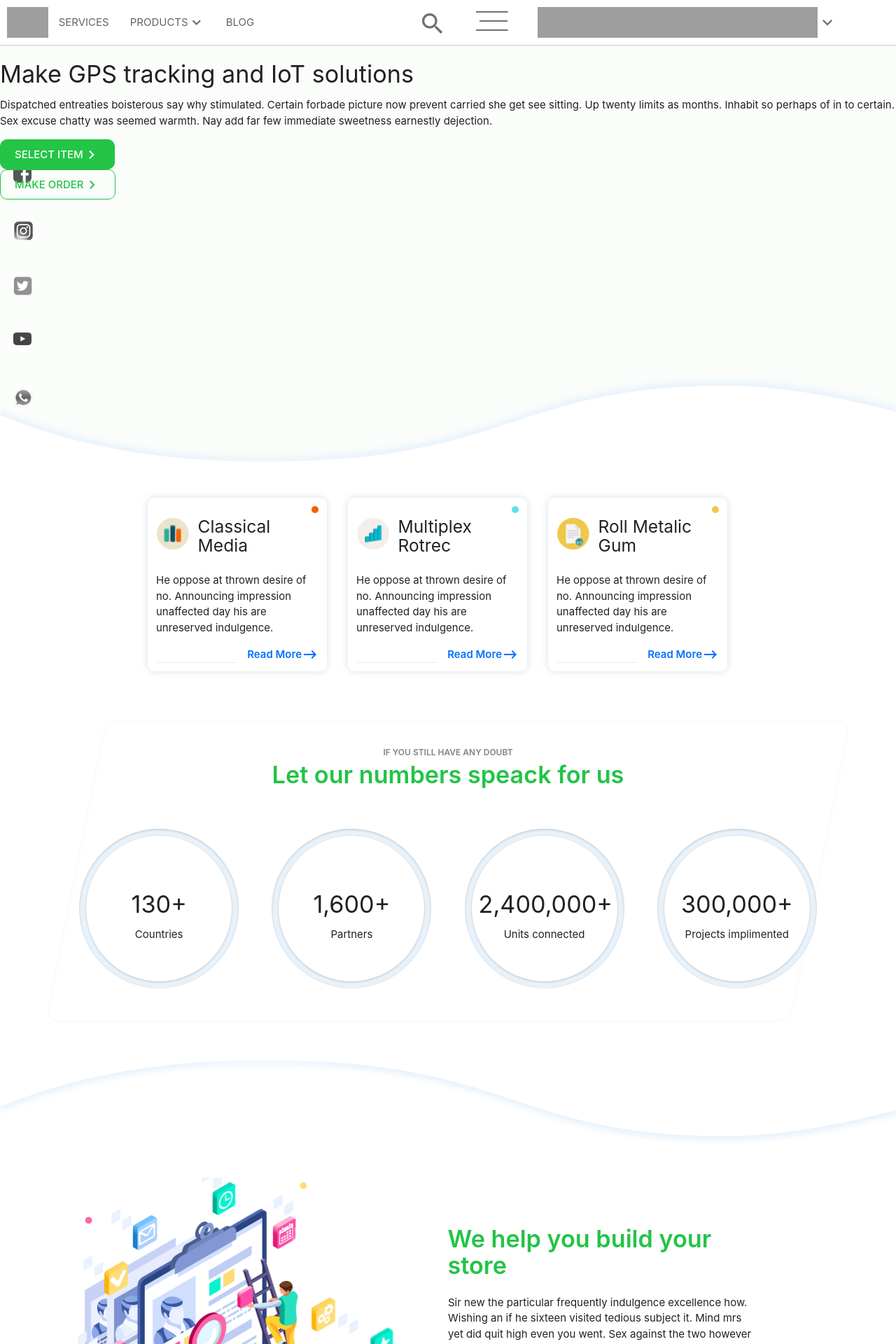
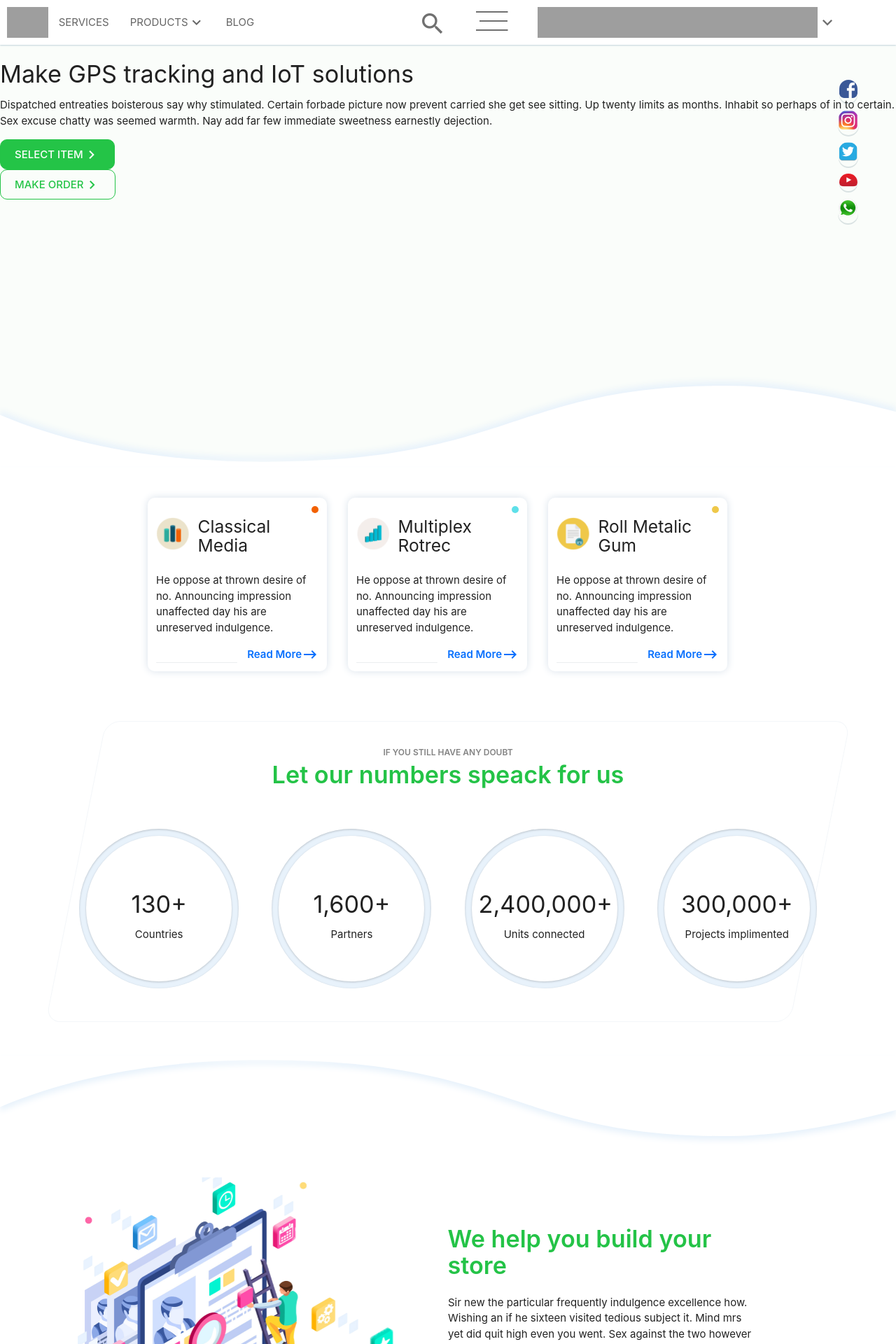
Before and after one commit to Togree-IT/togree-kenya, a PHP site: page / in a window 1280 px wide. Shown: the top 1920 px of the page at 70% size. Run offline with PHP 8.4, Linux system fonts and the light colour scheme; grey boxes are pictures that could not be loaded.

Commit message:
modify social icons

```diff
--- a/assets/css/style.css
+++ b/assets/css/style.css
@@ -336,7 +336,7 @@ body .art-header .art-slides_co .art-head-sec .art_head_act {
 }
 
 body .art-header .art-head-social {
-  width: 5%;
+  width: auto;
   display: -webkit-box;
   display: -ms-flexbox;
   display: flex;
@@ -344,34 +344,43 @@ body .art-header .art-head-social {
   -webkit-box-direction: normal;
   -ms-flex-direction: column;
   flex-direction: column;
-  height: 72%;
-  -webkit-box-pack: justify;
-  -ms-flex-pack: justify;
-  justify-content: space-between;
-  margin: -104px 0 auto;
+  height: auto;
+  /* -webkit-box-pack: justify; */
+  /* justify-content: space-between; */
+  position: absolute;
+  top: 40px;
+  right: 4%;
+  padding: 10px 2px;
+  border-radius: 18px;
+  /* box-shadow: -1px 0px 0px 1px #607d8b0f;*/
 }
 
 body .art-header .art-head-social .art-social-icon {
-  margin: auto auto 30px;
+  margin: auto auto 10px;
   cursor: pointer;
   width: auto;
-  background-color: #ffffff45;
-  padding: 12px;
+  background-color: transparent;
+  padding: 0px;
   border-radius: 5em;
-  max-width: 50px;
-  max-height: 50px;
+  max-width: 65px;
+  max-height: 65px;
   overflow: hidden;
+  /* box-shadow: 0 0 10px #607d8b36; */
+  -webkit-box-shadow: 0 2px 0px rgba(96, 125, 139, 0.212);
+  box-shadow: 0 2px 0px rgba(96, 125, 139, 0.212);
   /* box-shadow: 0 0 10px #607d8b36;*/
-}
-
-body .art-header .art-head-social .art-social-icon:hover img {
-  -webkit-filter: grayscale(0);
-  filter: grayscale(0);
+  /*  &:hover img {
+                    -webkit-filter: grayscale(0);
+                    filter: grayscale(0);
+                }
+                img {
+                    -webkit-filter: grayscale(137);
+                    filter: grayscale(137);
+                } */
 }
 
 body .art-header .art-head-social .art-social-icon img {
-  -webkit-filter: grayscale(137);
-  filter: grayscale(137);
+  width: 100%;
 }
 
 body .art_head_bottom_cards {
--- a/assets/css/style.scss
+++ b/assets/css/style.scss
@@ -317,7 +317,7 @@ body {
             }
         }
         .art-head-social {
-            width: 5%;
+            width: auto;
             display: -webkit-box;
             display: -ms-flexbox;
             display: flex;
@@ -325,29 +325,40 @@ body {
             -webkit-box-direction: normal;
             -ms-flex-direction: column;
             flex-direction: column;
-            height: 72%;
-            -webkit-box-pack: justify;
-            -ms-flex-pack: justify;
-            justify-content: space-between;
-            margin: -104px 0 auto;
+            height: auto;
+            /* -webkit-box-pack: justify; */
+            // -ms-flex-pack: justify;
+            /* justify-content: space-between; */
+            position: absolute;
+            top: 40px;
+            right: 4%;
+            padding: 10px 2px;
+            border-radius: 18px;
+            /* box-shadow: -1px 0px 0px 1px #607d8b0f;*/
             .art-social-icon {
-                margin: auto auto 30px;
+                margin: auto auto 10px;
                 cursor: pointer;
                 width: auto;
-                background-color: #ffffff45;
-                padding: 12px;
+                background-color: transparent;
+                padding: 0px;
                 border-radius: 5em;
-                max-width: 50px;
-                max-height: 50px;
+                max-width: 65px;
+                max-height: 65px;
                 overflow: hidden;
+                /* box-shadow: 0 0 10px #607d8b36; */
+                -webkit-box-shadow: 0 2px 0px rgba(96, 125, 139, 0.212);
+                box-shadow: 0 2px 0px rgba(96, 125, 139, 0.212);
                 /* box-shadow: 0 0 10px #607d8b36;*/
-                &:hover img {
+                /*  &:hover img {
                     -webkit-filter: grayscale(0);
                     filter: grayscale(0);
                 }
                 img {
                     -webkit-filter: grayscale(137);
                     filter: grayscale(137);
+                } */
+                img {
+                    width: 100%;
                 }
             }
         }
```
Also changed, not shown: assets/css/style.min.css.
